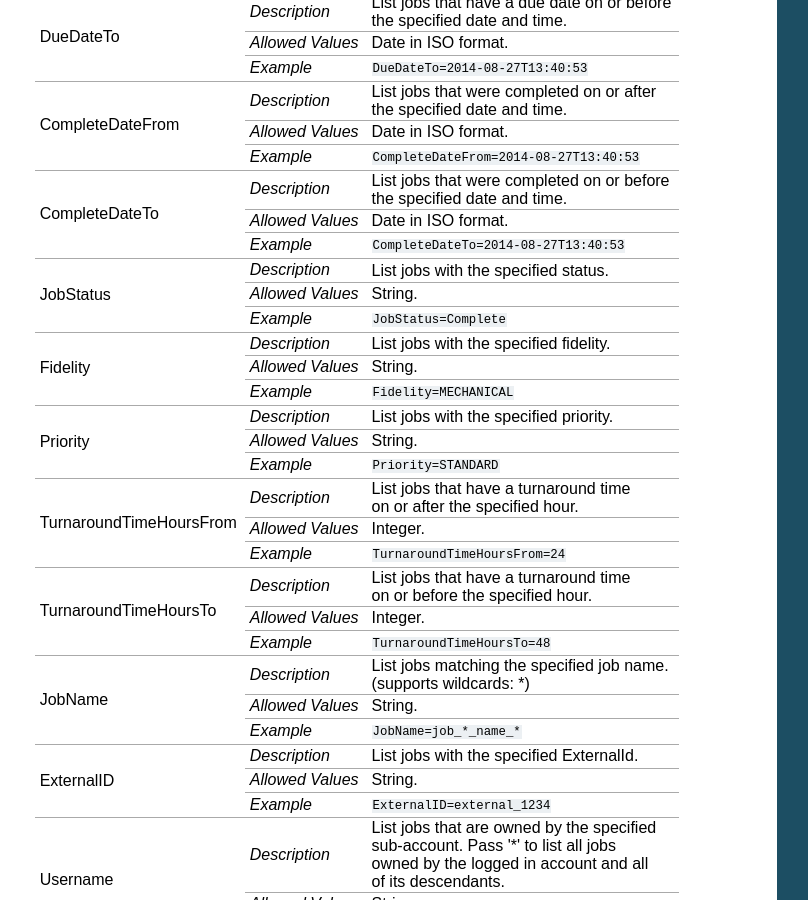
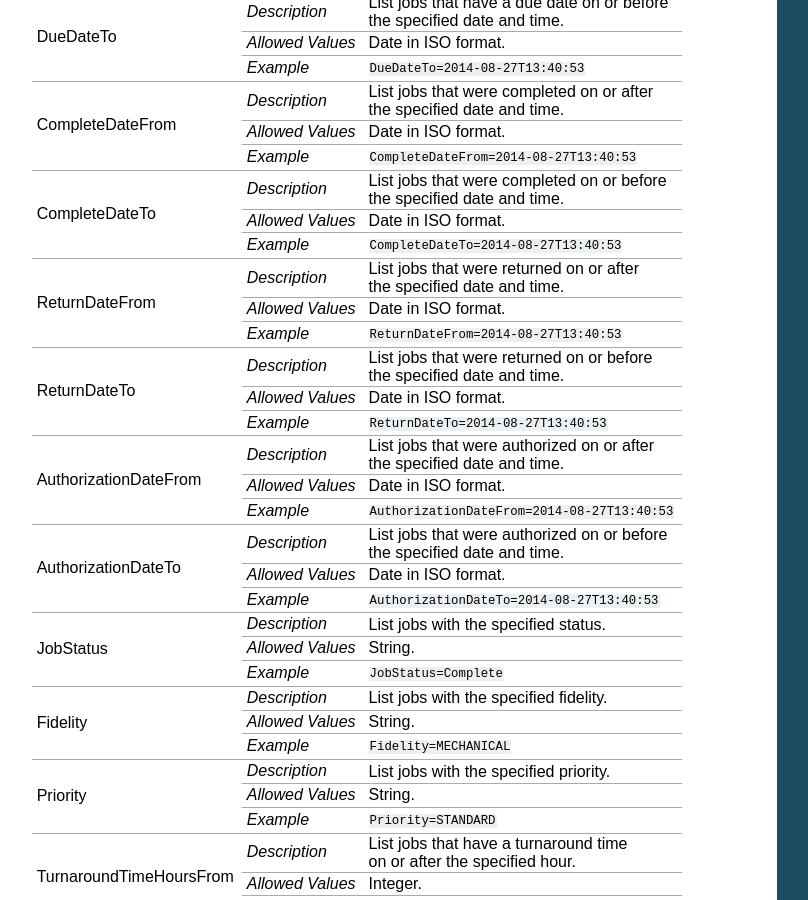
Before and after one commit to cielo24/Docs, a Sphinx documentation site: the page built from api/source/job_control/job_list.rst, in a window 1280 px wide and 900 px high, scrolled down 956 px. Shown: the whole window, without its empty margins (63-871 px from the left). Built offline with Sphinx 7.4.7, drawn with Linux system fonts in a browser that asks for light colours; some of the changed text lies outside the part shown.

Commit message:
CLC-681: changes from CLC-3296 applied

```diff
--- a/api/source/job_control/job_info.rst
+++ b/api/source/job_control/job_info.rst
@@ -91,6 +91,8 @@ Get a list of all tasks associated with an existing job.
         "StartDate": "2014-08-27T14:00:06.472706",
         "DueDate": "2014-08-29T14:00:06.472706",
         "CompletedDate": "2014-08-27T14:10:41.923125",
+        "ReturnDate": "2014-08-27T14:10:42.885185",
+        "AuthorizationDate": "2014-08-27T14:00:06.472706",
         "ReturnTargets": {
             "url": [
                 {
--- a/api/source/job_control/job_list.rst
+++ b/api/source/job_control/job_list.rst
@@ -110,6 +110,46 @@ The list is sorted by default to the creation time of the job, descending.
 |                         | `Allowed Values` | Date in ISO format.                                |
 |                         +------------------+----------------------------------------------------+
 |                         | `Example`        | ``CompleteDateTo=2014-08-27T13:40:53``             |
++-------------------------+------------------+----------------------------------------------------+
+| ReturnDateFrom          | `Description`    | .. raw:: html                                      |
+|                         |                  |                                                    |
+|                         |                  |  List jobs that were returned on or after</br>     |
+|                         |                  |  the specified date and time.                      |
+|                         |                  |                                                    |
+|                         +------------------+----------------------------------------------------+
+|                         | `Allowed Values` | Date in ISO format.                                |
+|                         +------------------+----------------------------------------------------+
+|                         | `Example`        | ``ReturnDateFrom=2014-08-27T13:40:53``             |
++-------------------------+------------------+----------------------------------------------------+
+| ReturnDateTo            | `Description`    | .. raw:: html                                      |
+|                         |                  |                                                    |
+|                         |                  |  List jobs that were returned on or before</br>    |
+|                         |                  |  the specified date and time.                      |
+|                         |                  |                                                    |
+|                         +------------------+----------------------------------------------------+
+|                         | `Allowed Values` | Date in ISO format.                                |
+|                         +------------------+----------------------------------------------------+
+|                         | `Example`        | ``ReturnDateTo=2014-08-27T13:40:53``               |
++-------------------------+------------------+----------------------------------------------------+
+| AuthorizationDateFrom   | `Description`    | .. raw:: html                                      |
+|                         |                  |                                                    |
+|                         |                  |  List jobs that were authorized on or after</br>   |
+|                         |                  |  the specified date and time.                      |
+|                         |                  |                                                    |
+|                         +------------------+----------------------------------------------------+
+|                         | `Allowed Values` | Date in ISO format.                                |
+|                         +------------------+----------------------------------------------------+
+|                         | `Example`        | ``AuthorizationDateFrom=2014-08-27T13:40:53``      |
++-------------------------+------------------+----------------------------------------------------+
+| AuthorizationDateTo     | `Description`    | .. raw:: html                                      |
+|                         |                  |                                                    |
+|                         |                  |  List jobs that were authorized on or before</br>  |
+|                         |                  |  the specified date and time.                      |
+|                         |                  |                                                    |
+|                         +------------------+----------------------------------------------------+
+|                         | `Allowed Values` | Date in ISO format.                                |
+|                         +------------------+----------------------------------------------------+
+|                         | `Example`        | ``AuthorizationDateTo=2014-08-27T13:40:53``        |
 +-------------------------+------------------+----------------------------------------------------+
 | JobStatus               | `Description`    | .. raw:: html                                      |
 |                         |                  |                                                    |
@@ -278,6 +318,8 @@ The list is sorted by default to the creation time of the job, descending.
             "StartDate": "2014-08-27T14:00:06.472706",
             "DueDate": "2014-08-29T14:00:06.472706",
             "CompletedDate": "2014-08-27T14:10:41.923125",
+            "ReturnDate": "2014-08-27T14:10:42.885185",
+            "AuthorizationDate": "2014-08-27T14:00:06.472706",
             "ReturnTargets":  {
                 "url": [
                     {
```
